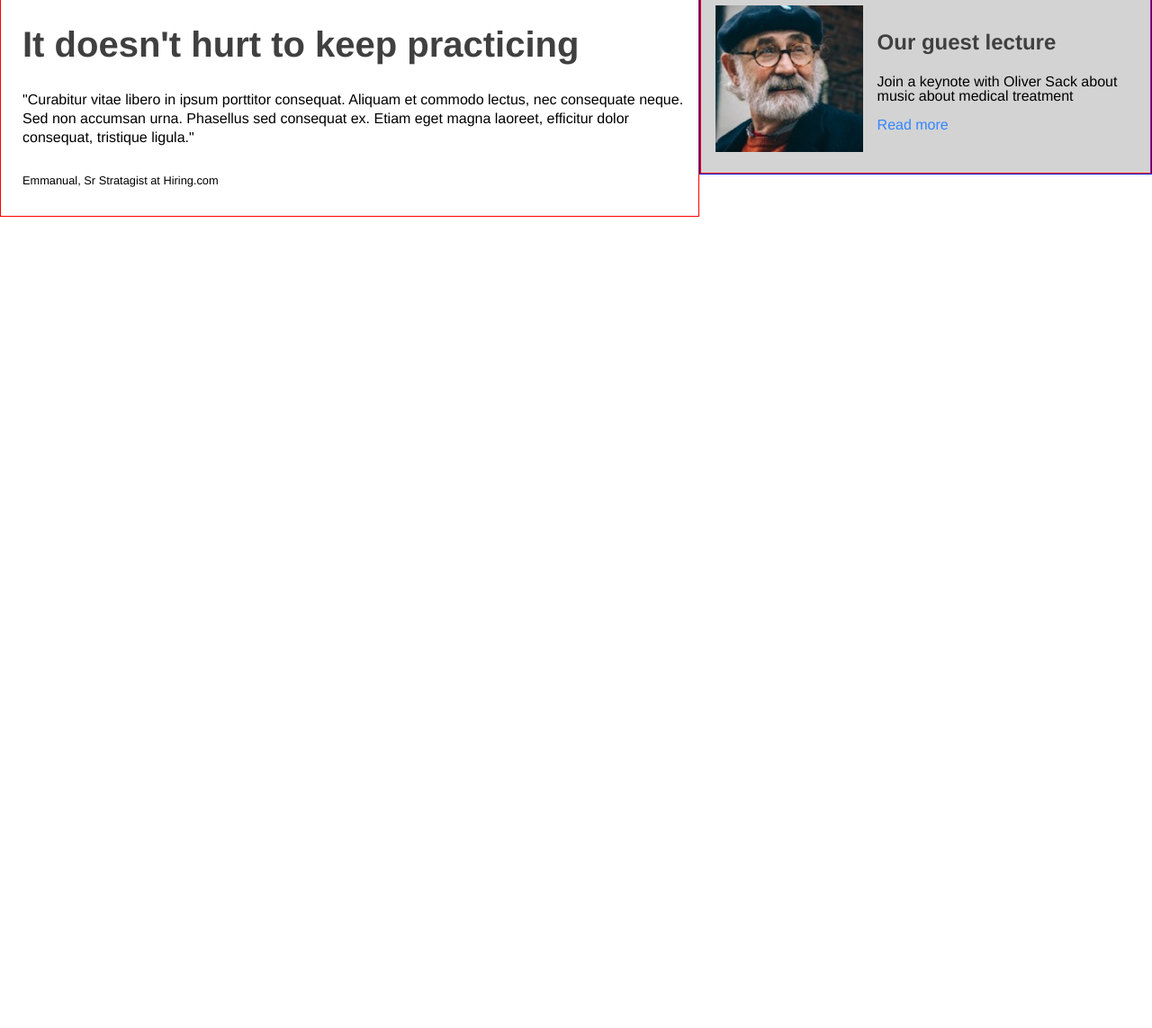
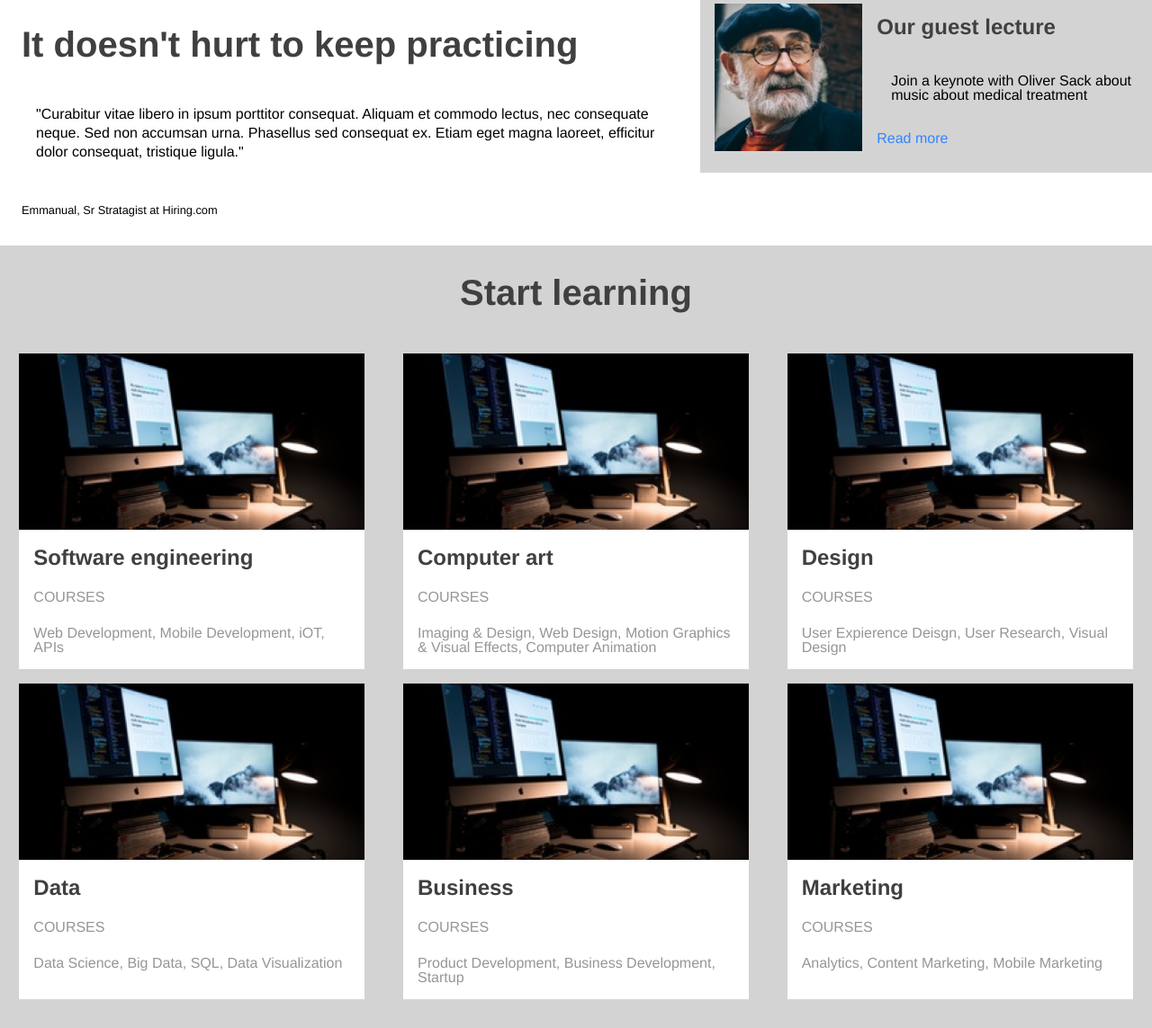
Before and after one commit to bradenro/colmar, a plain HTML site: page index.html in a window 1280 px wide. Shown: the part 1101-2244 px from the top of the page at 90% size. Before the commit the page ends 1342 px from the top, so only its background shows below. Drawn offline with Linux system fonts and the light colour scheme.

Commit message:
courses segment complete Desktop with css

```diff
--- a/index.html
+++ b/index.html
@@ -109,7 +109,65 @@
 </div>
 
 <!-- Start Learning -->
-  <div class="full_container" id="start">
+  <div id="start_learning">
+    <h1>Start learning</h1>
+    <div id="courses">
+      <div class="course_container">
+        <div class="image_container">
+          <img src="./resources/images/course-software.jpg">
+        </div>
+        <h2>Software engineering</h2>
+        <p>COURSES</p>
+        <p>Web Development, Mobile Development, iOT, APIs</p>
+      </div>
+
+      <div class="course_container">
+        <div class="image_container">
+          <img src="./resources/images/course-software.jpg">
+        </div>
+        <h2>Computer art</h2>
+        <p>COURSES</p>
+        <p>Imaging & Design, Web Design, Motion Graphics & Visual Effects, Computer Animation</p>
+      </div>
+
+      <div class="course_container">
+        <div class="image_container">
+          <img src="./resources/images/course-software.jpg">
+        </div>
+        <h2>Design</h2>
+        <p>COURSES</p>
+        <p>User Expierence Deisgn, User Research, Visual Design</p>
+      </div>
+
+      <div class="course_container">
+        <div class="image_container">
+          <img src="./resources/images/course-software.jpg">
+        </div>
+        <h2>Data</h2>
+        <p>COURSES</p>
+        <p>Data Science, Big Data, SQL, Data Visualization</p>
+      </div>
+
+      <div class="course_container">
+        <div class="image_container">
+          <img src="./resources/images/course-software.jpg">
+        </div>
+        <h2>Business</h2>
+        <p>COURSES</p>
+        <p>Product Development, Business Development, Startup</p>
+      </div>
+
+      <div class="course_container">
+        <div class="image_container">
+          <img src="./resources/images/course-software.jpg">
+        </div>
+        <h2>Marketing</h2>
+        <p>COURSES</p>
+        <p>Analytics, Content Marketing, Mobile Marketing</p>
+      </div>
+
+    </div>
+
   </div>
 
 <!-- Thesis Exhibit -->
--- a/resources/css/style.css
+++ b/resources/css/style.css
@@ -161,7 +161,6 @@ html{
 #practice_left{
   width:60%;
   /*height:auto;*/
-  border: solid 1px red;
   padding-left: 24px;
   display: flex;
   flex-direction: column;
@@ -178,7 +177,6 @@ html{
 #practice_right{
   width:40%;
   height:10px;
-  border: solid 1px blue;
 }
 
 #practice_left p{
@@ -199,7 +197,6 @@ h5{
   display: flex;
   margin-top: 16px;
   height: 33%;
-  border: solid 1px yellow;
 }
 .rowimg{
   width: 35%;
@@ -224,12 +221,10 @@ h2{
 #row2{
 display: flex;
   height: 33%;
-  border: solid 1px blue;
 }
 #row3{
   display: flex;
   height: 33%;
-  border: solid 1px red;
   background-color: lightgrey;
 }
 @media only screen and (max-width: 550px){
@@ -261,3 +256,42 @@ display: flex;
     margin-top:32px;
   }
 }
+
+#start_learning{
+  width: 100%;
+  display: flex;
+  flex-direction: column;
+  align-items: center;
+  background-color: lightgrey;
+}
+#start_learning h1{
+  margin-top: 32px;
+}
+#courses{
+  width: 100%;
+  display: flex;
+  justify-content: space-around;
+  flex-wrap: wrap;
+  margin-bottom: 32px;
+}
+.course_container{
+  width:30%;
+  display: flex;
+  flex-direction: column;
+  margin-top: 16px;
+  background-color: white;
+}
+ .image_container{
+   width: 100%;
+ }
+ .image_container img{
+   width: 100%;
+ }
+ .course_container h2, p{
+   margin: 16px;
+ }
+.course_container p{
+  color: #979595;
+  font-weight:lighter;
+  margin-top: 8px;
+}
```
